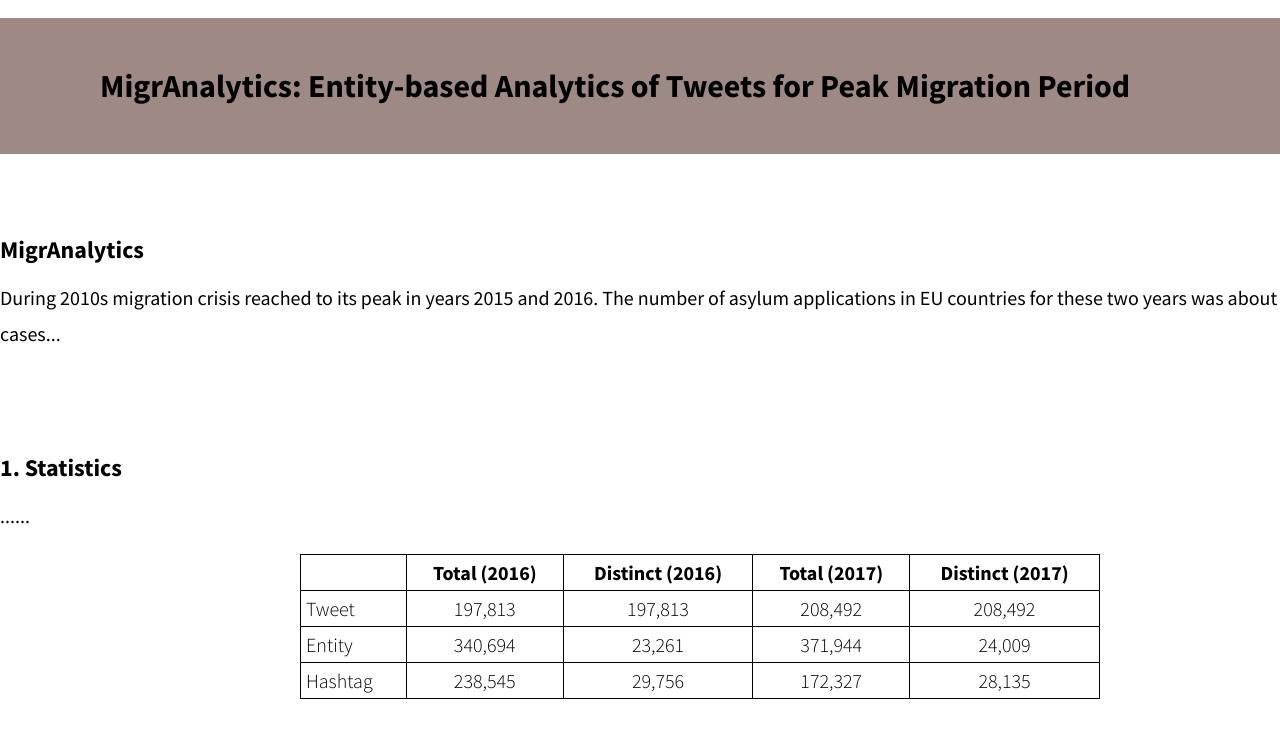
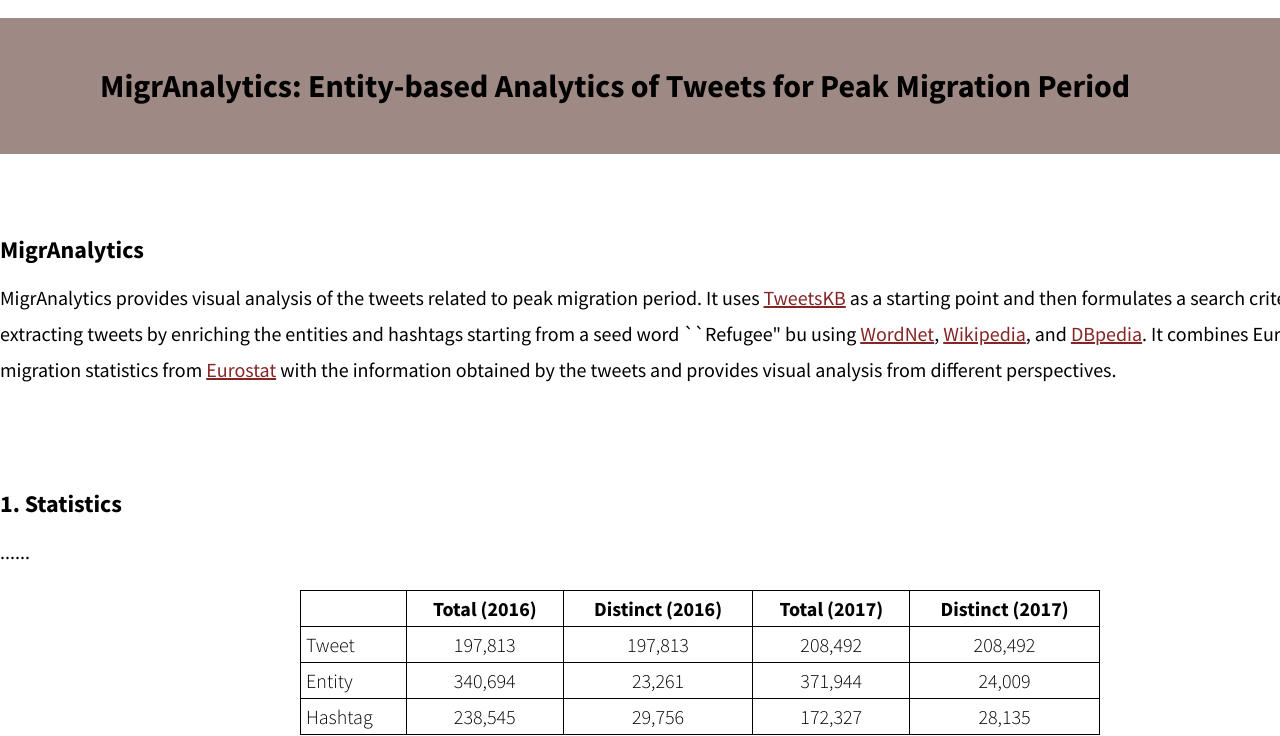
Before and after one commit to Za-Re/MigrationTweets, a plain HTML site: page index.html in a window 1280 px wide. Shown: the part 78-814 px from the top of the page. Drawn offline with Linux system fonts and the light colour scheme.

Commit message:
Update index.html

```diff
--- a/index.html
+++ b/index.html
@@ -62,7 +62,12 @@ th, td {
 
 	<div>
 		<h2 class="section">MigrAnalytics</h2>
-		<p class="explanations">During 2010s migration crisis reached to its peak in years 2015 and 2016. The number of asylum applications in EU countries for these two years was about 1.3 million cases...
+		<p class="explanations">MigrAnalytics provides visual analysis of the tweets related to peak migration period.
+		It uses <a href="https://data.gesis.org/tweetskb/">TweetsKB</a> as a starting point and then formulates a search
+			criteria for extracting tweets by enriching the entities and hashtags starting from a seed word ``Refugee" bu using
+			<a href="https://wordnet.princeton.edu/">WordNet</a>, <a href="https://www.wikipedia.org/">Wikipedia</a>, and <a href="https://wiki.dbpedia.org/">DBpedia</a>.
+			It combines European migration statistics from <a href="https://ec.europa.eu/eurostat">Eurostat</a> with the information obtained by the tweets
+			and provides visual analysis from different perspectives.
 		</p>
 	</div>
 </div>
```
